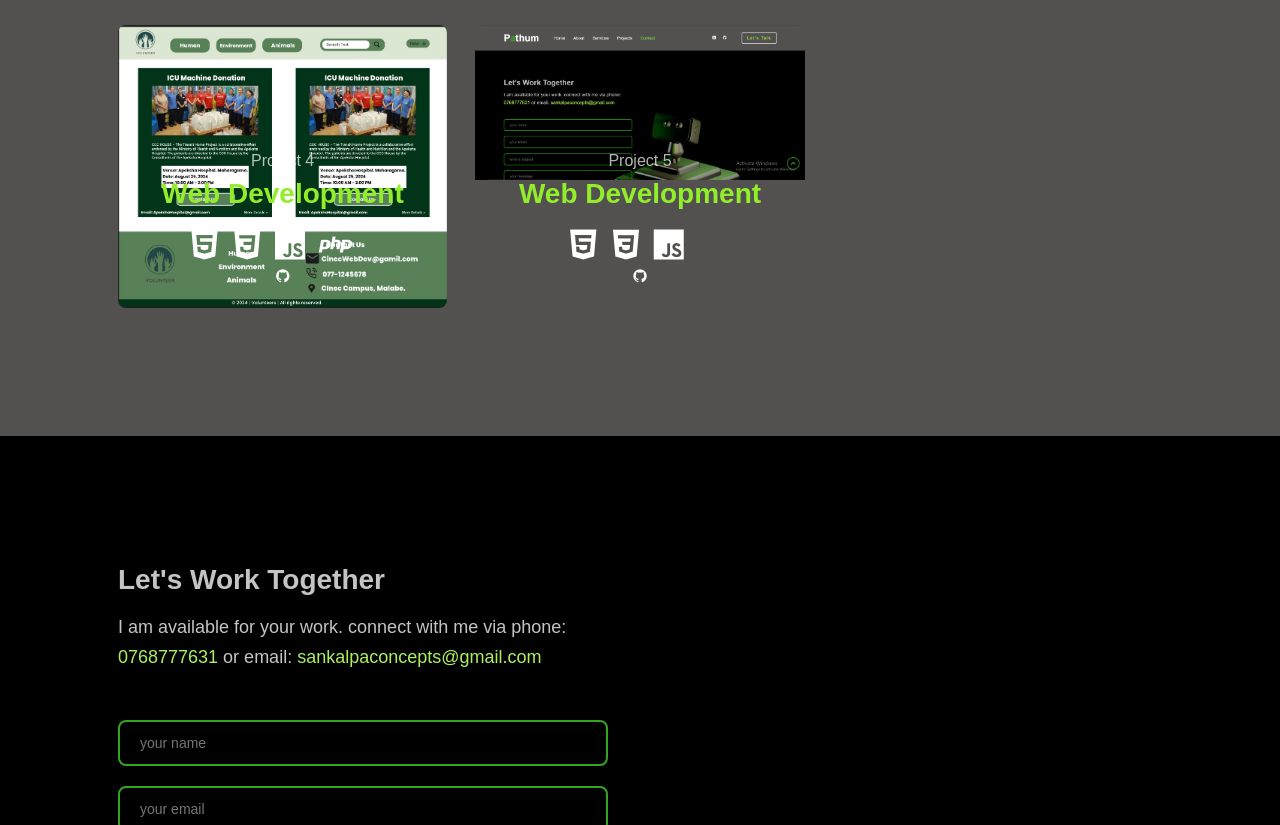
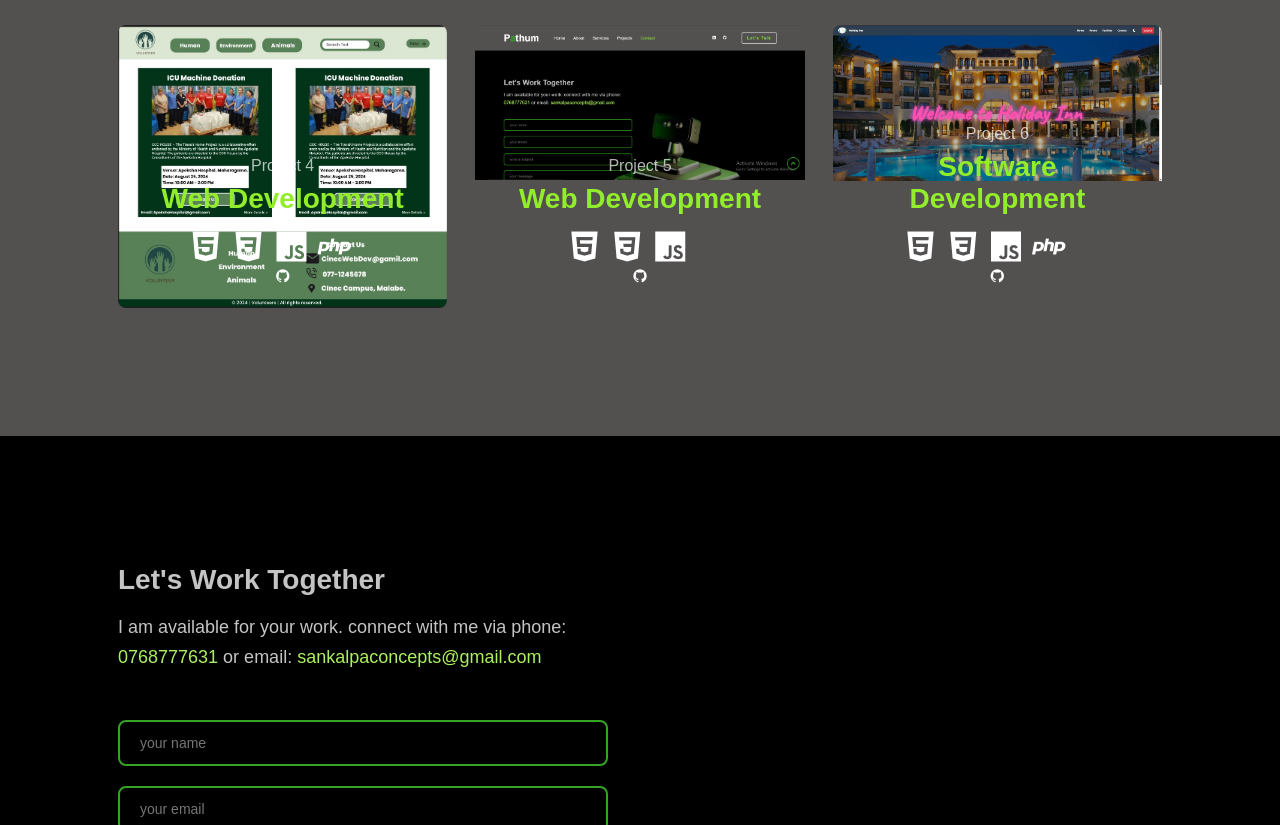
Before and after one commit to Pathum987/Portfolio, a plain HTML site: page index.html in a window 1280 px wide. Shown: the part 3168-3993 px from the top of the page. Drawn offline with nearby package versions, Linux system fonts and the light colour scheme; some packages are replaced by stand-ins of ours; a script that the page names is missing.

Commit message:
add new project

```diff
--- a/css/styles.css
+++ b/css/styles.css
@@ -961,13 +961,13 @@ textarea, input{
     }
 
     .portfolio__item{
-        max-width: 260px;
+        max-width: 320px;
 
 
     }
 
     .service__item{
-        max-width: 260px;
+        max-width: 320px;
 
     }
 
--- a/index.html
+++ b/index.html
@@ -324,7 +324,7 @@
                         <div class="tech__stack">
                             <i class='bx bxl-html5'></i>
                             <i class='bx bxl-css3'></i>
-                            <i class='bx bxl-javascript'></i><br>
+                            <i class='bx bxl-javascript'></i>
                             <i class='bx bxl-php'></i>
 
                         </div>
@@ -349,7 +349,7 @@
                         <div class="tech__stack">
                             <i class='bx bxl-html5'></i>
                             <i class='bx bxl-css3'></i>
-                            <i class='bx bxl-javascript'></i><br>
+                            <i class='bx bxl-javascript'></i>
 
 
                         </div>
@@ -361,7 +361,32 @@
                     </div>
 
 
+                </div>
 
+                <div class="portfolio__item">
+                    <img src="img/hotel.jpg" alt="image1" class="portfolio__img">
+
+                    <div class="portfolio__data">
+                        <p class="portfolio__subtitle">Project 6</p>
+                        <h3 class="portfolio__title">Software Development</h3>
+                        <p class="portfolio__description">Develop the Hotel Management System</p>
+
+                        <div class="tech__stack">
+                            <i class='bx bxl-html5'></i>
+                            <i class='bx bxl-css3'></i>
+                            <i class='bx bxl-javascript'></i>
+                            <i class='bx bxl-php'></i>
+
+
+
+
+                        </div>
+
+                        <a href="https://github.com/Pathum987" target="_blank" class="nav__social-link">
+                            <i class='bx bxl-github'></i>
+                        </a>
+
+                    </div>
 
                 </div>
 
```
Also changed, not shown: img/hotel.jpg (added).
